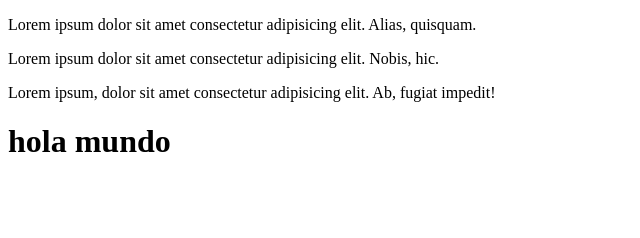
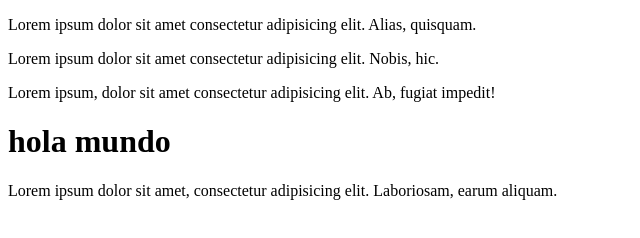
Before and after one commit to MariannaPS/marianna-sosa, a plain HTML site: page index.html in a window 1280 px wide. Shown: the whole page, without its empty margins (0-640 px from the left). Drawn offline with Linux system fonts and the light colour scheme.

Commit message:
marianna agrego un parrafo nuevo

```diff
--- a/index.html
+++ b/index.html
@@ -11,5 +11,6 @@
     <p>Lorem ipsum dolor sit amet consectetur adipisicing elit. Nobis, hic.</p>
     <p>Lorem ipsum, dolor sit amet consectetur adipisicing elit. Ab, fugiat impedit!</p>
     <h1>hola mundo</h1>
+    <p>Lorem ipsum dolor sit amet, consectetur adipisicing elit. Laboriosam, earum aliquam.</p>
 </body>
 </html>
```
